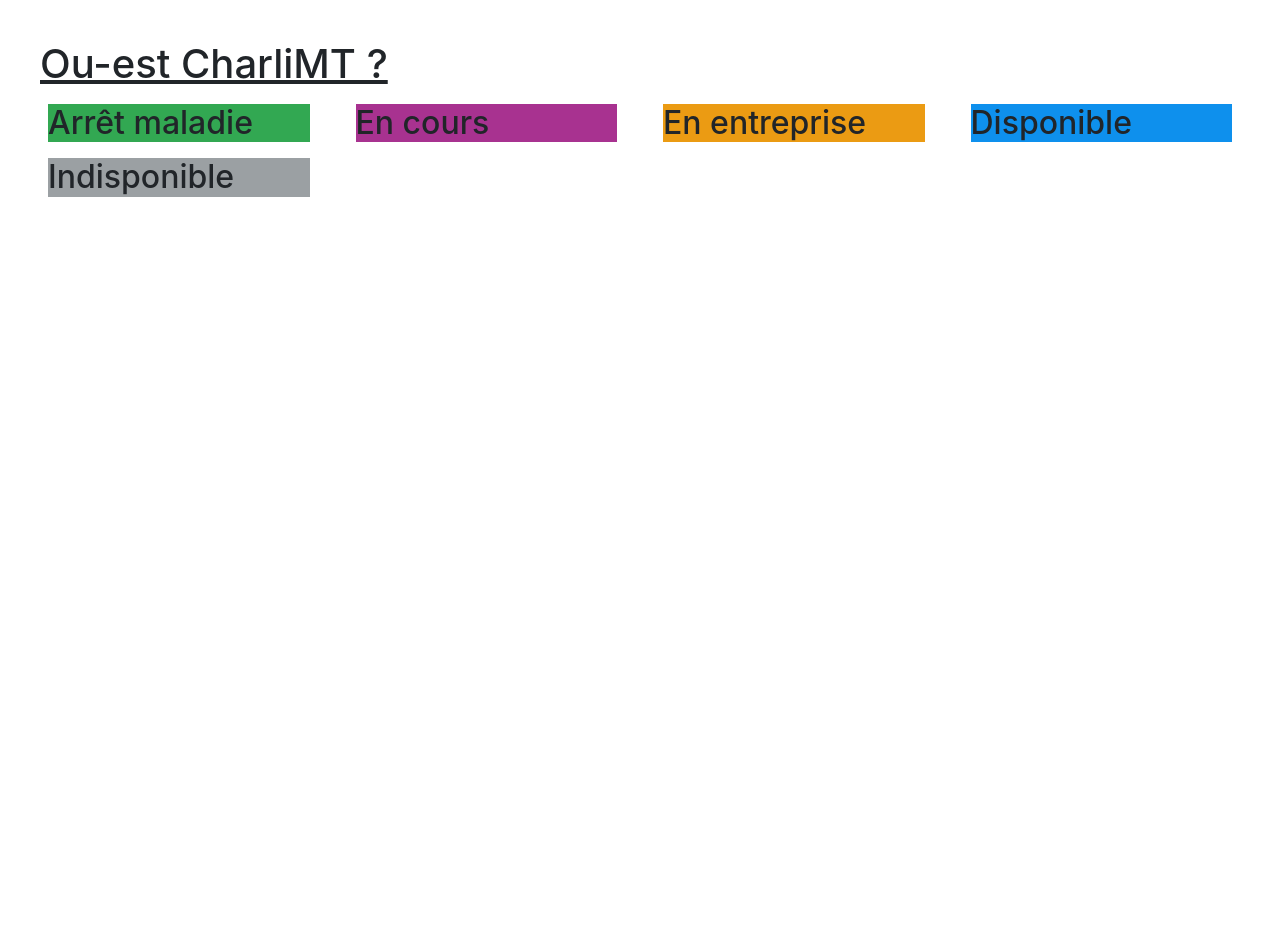
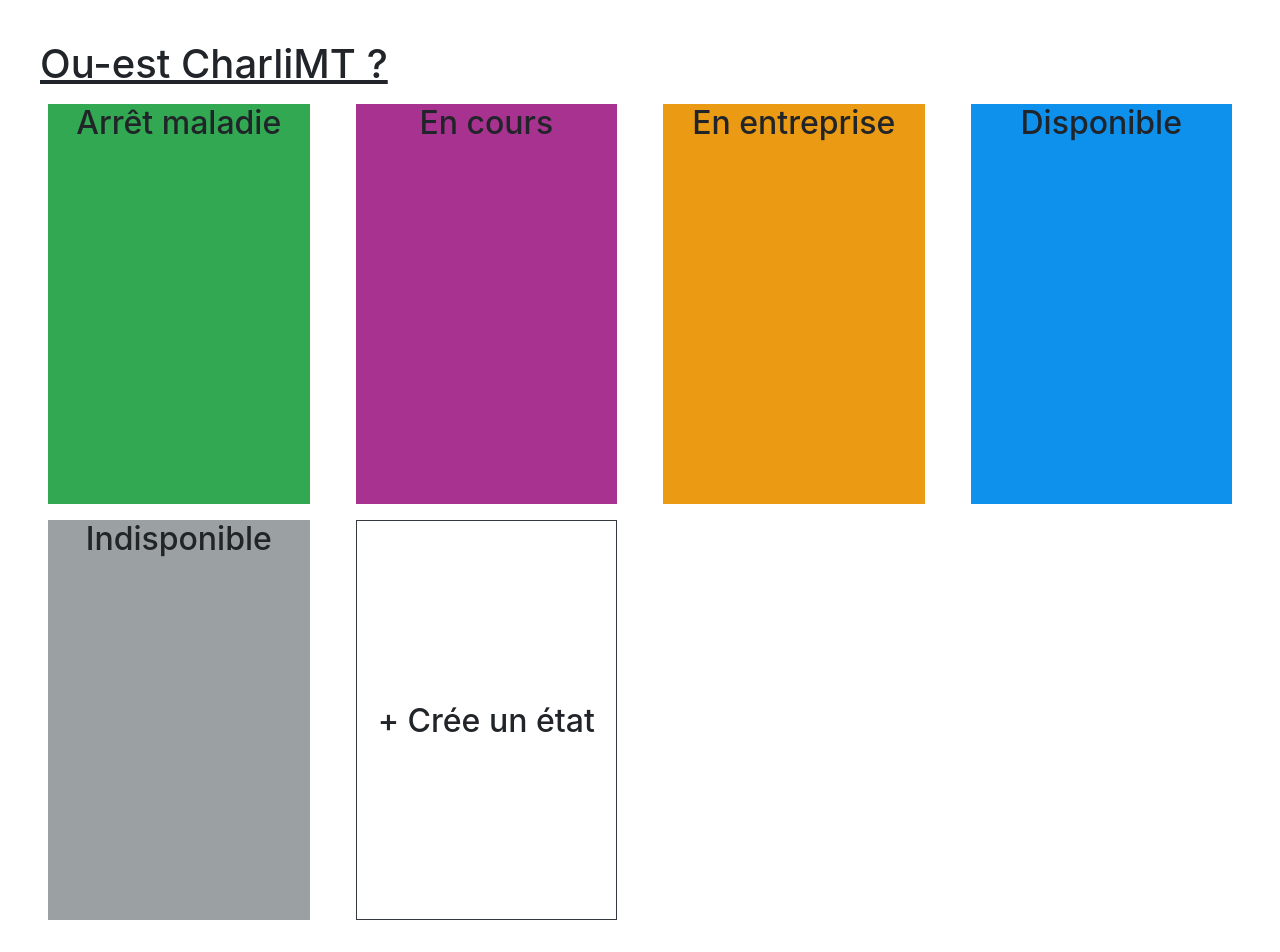
Before and after one commit to lgillard/person-presence-management, a Vue app: page / in a window 1280 px wide. Shown: the top 952 px of the page. Before the commit the page ends 800 px from the top, so only its background shows below. Built offline with nearby package versions, Linux system fonts and the light colour scheme; data requests are answered from the project's data file.

Commit message:
Add: ugly add button

```diff
--- a/src/App.vue
+++ b/src/App.vue
@@ -23,4 +23,7 @@ h1 {
 .page-container {
   margin: 5vh;
 }
+.border-1 {
+  border: solid 1px;
+}
 </style>
--- a/src/components/Room.vue
+++ b/src/components/Room.vue
@@ -1,6 +1,6 @@
 <template>
   <div class="col-3">
-    <div class="m-2" :style="'background-color:' + room.color">
+    <div class="m-2" :style="'background-color:' + room.color" style="height: 50vh; text-align: center">
       <h2>{{ room.name }}</h2>
       <div></div>
     </div>
--- a/src/components/RoomList.vue
+++ b/src/components/RoomList.vue
@@ -1,6 +1,11 @@
 <template>
   <div class="row">
     <Room v-for="room in rooms" :key="room.name" :room="room"></Room>
+    <div class="col-3">
+      <div class="m-2 border-dark border-1" style="height: 50vh; text-align: center">
+        <h2>+ Crée un état</h2>
+      </div>
+    </div>
   </div>
 </template>
 
@@ -24,4 +29,8 @@ export default {
 </script>
 
 <style scoped>
+  h2 {
+    top: 50%;
+    line-height: 50vh;
+  }
 </style>
```
